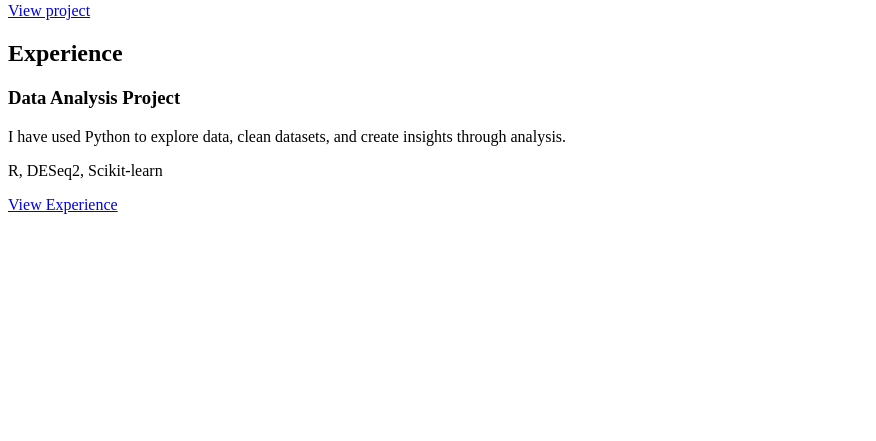
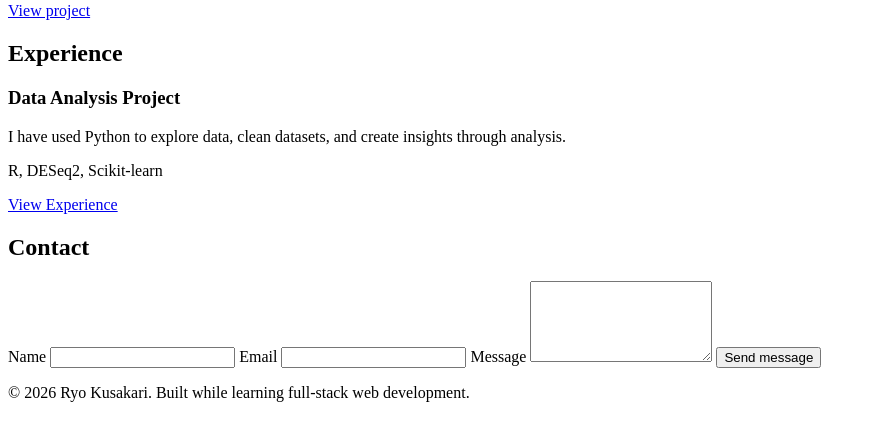
Before and after one commit to ryokusakari/ryo-portfolio, a Python web app: template workshop/templates/index.html in a window 1280 px wide. Shown: the part 336-777 px from the top of the page, without its empty margins (0-876 px from the left). Run offline with Jinja, Linux system fonts and the light colour scheme; the template is opened without the code that fills it, so the values that code supplies are empty.

Commit message:
HTML draft complete

```diff
--- a/workshop/templates/index.html
+++ b/workshop/templates/index.html
@@ -49,9 +49,25 @@
             </article>
         </section>
 
+        <section id="contact">
+            <h2>Contact</h2>
+            <form>
+                <label for="contact-name">Name</label>
+                <input id="contact-name" type="text">
+
+                <label for="contact-email">Email</label>
+                <input id="contact-email" type="email">
+
+                <label for="contact-message">Message</label>
+                <textarea id="contact-message" rows="5"></textarea>
+
+                <button type="submit">Send message</button>
+            </form>
+        </section>
+
     </main>
     <footer>
-
+        <p>&copy; 2026 Ryo Kusakari. Built while learning full-stack web development.</p>
     </footer>
 </body>
 </html>
```
